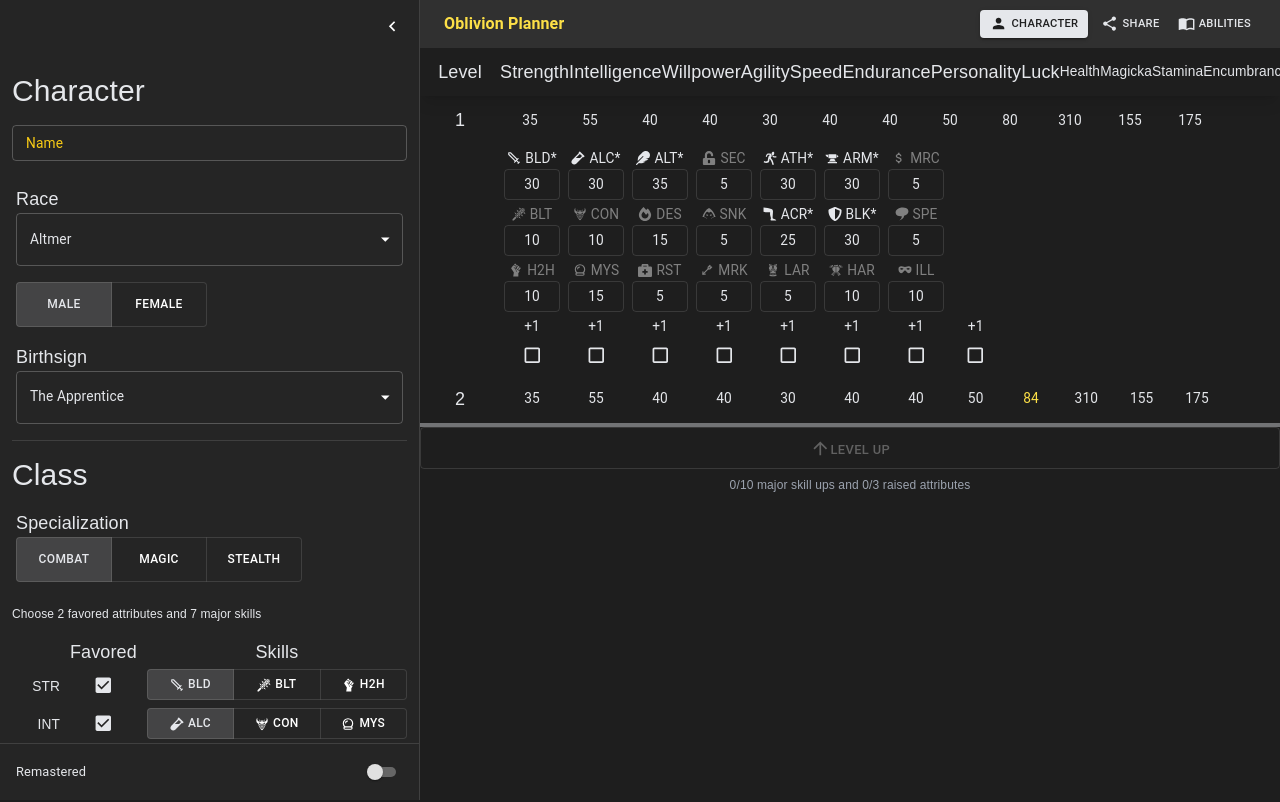
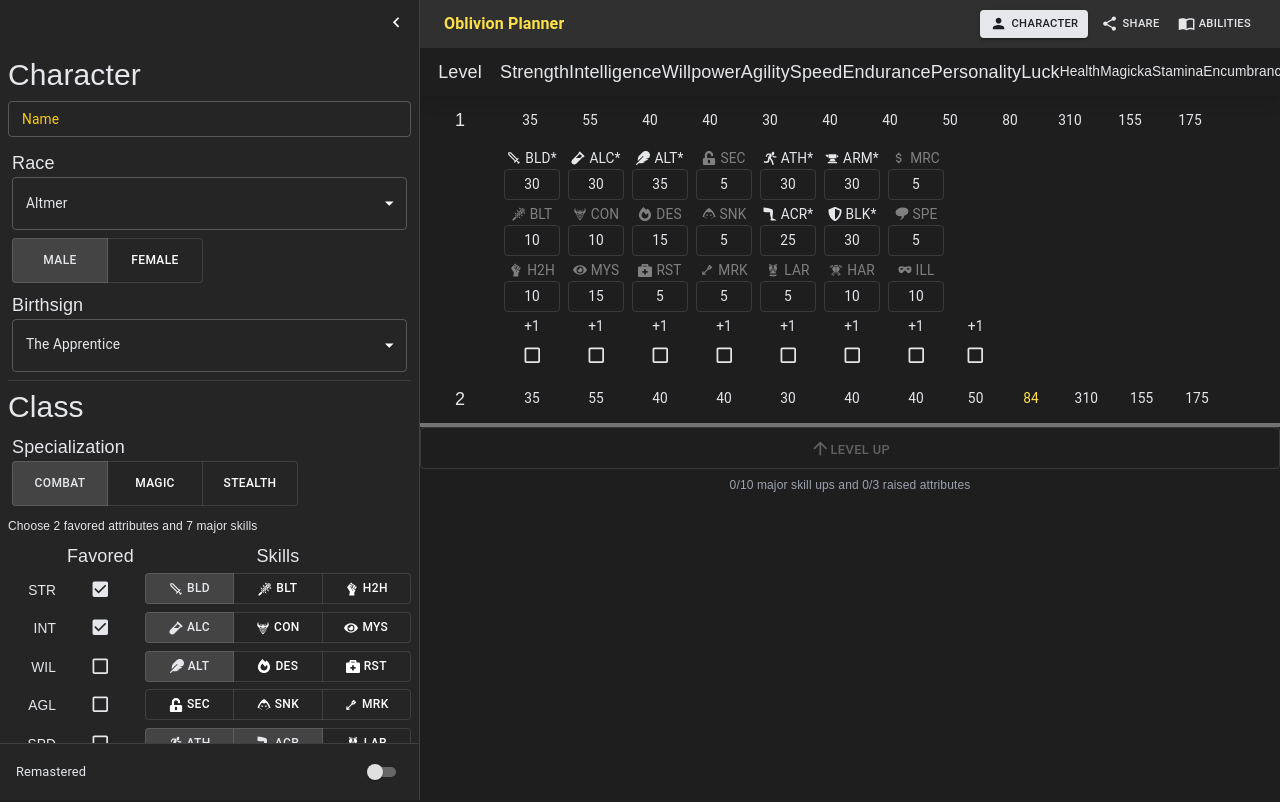
Before and after one commit to ScottMcDermid/oblivion-planner, a Next.js app: page / in a window 1280 px wide. Shown: the top 802 px of the page. Built offline with nearby package versions, Linux system fonts and the light colour scheme.

Commit message:
replaced mysticism icon

```diff
--- a/src/components/CharacterDialog.tsx
+++ b/src/components/CharacterDialog.tsx
@@ -109,7 +109,7 @@ function CharacterContent({
 
   return (
     <>
-      <div className="my-2 text-3xl">{characterName || 'Character'}</div>
+      <div className="my-1 text-3xl">{characterName || 'Character'}</div>
       <TextField
         label="Name"
         placeholder="e.g. Hero of Kvatch"
@@ -119,7 +119,7 @@ function CharacterContent({
         size="small"
         fullWidth
         slotProps={{ htmlInput: { maxLength: 255 } }}
-        sx={{ my: 1 }}
+        sx={{ my: 0.5 }}
       />
       <DropDown
         label="Race"
@@ -151,8 +151,8 @@ function CharacterContent({
         options={birthsigns}
         onChangeHandler={(birthsign) => setCharacterData({ birthsign: birthsign as Birthsign })}
       />
-      <Divider className="my-4" />
-      <div className="my-2 text-3xl">Class</div>
+      <Divider className="my-2" />
+      <div className="my-1 text-3xl">Class</div>
       <ToggleButtons
         label="Specialization"
         name="Specialization"
@@ -164,8 +164,8 @@ function CharacterContent({
           })
         }
       />
-      <div className="mt-6 text-xs">Choose 2 favored attributes and 7 major skills</div>
-      <div className="my-4 grid grid-cols-[3rem_1fr_3fr] place-items-center">
+      <div className="mt-3 text-xs">Choose 2 favored attributes and 7 major skills</div>
+      <div className="my-2 grid grid-cols-[3rem_1fr_3fr] place-items-center">
         <div></div>
         <div className="text-lg">Favored</div>
         <div className="text-lg">Skills</div>
@@ -265,12 +265,12 @@ export default function CharacterDialog(props: {
           },
         }}
       >
-        <div className="flex items-center justify-end p-2">
+        <div className="flex items-center justify-end p-1">
           <IconButton aria-label="close" onClick={props.handleClose}>
             <ChevronLeftIcon />
           </IconButton>
         </div>
-        <div className="min-h-0 flex-1 overflow-x-hidden overflow-y-auto p-3">
+        <div className="min-h-0 flex-1 overflow-x-hidden overflow-y-auto p-2">
           <CharacterContent remastered={props.remastered} />
         </div>
         {footer}
--- a/src/components/DropDown.tsx
+++ b/src/components/DropDown.tsx
@@ -14,7 +14,7 @@ export default function DropDown({
   onChangeHandler: (a: string) => void;
 }) {
   return (
-    <div className="mx-1 my-4 min-w-48">
+    <div className="mx-1 my-2 min-w-48">
       {label ? <div className="text-lg">{label}</div> : null}
       <Select
         className="w-full"
--- a/src/components/SkillIcon.tsx
+++ b/src/components/SkillIcon.tsx
@@ -22,8 +22,9 @@ import {
   FaFireAlt,
   FaUnlockAlt,
   FaBriefcaseMedical,
+  FaEye,
 } from 'react-icons/fa';
-import { TbArcheryArrow, TbCrystalBall } from 'react-icons/tb';
+import { TbArcheryArrow } from 'react-icons/tb';
 import { LuSword } from 'react-icons/lu';
 import { MdAttachMoney } from 'react-icons/md';
 
@@ -44,7 +45,7 @@ const iconBySkill: { [key in Skill]: React.ComponentType<IconBaseProps> } = {
   'Light Armor': GiLeatherArmor,
   Marksman: TbArcheryArrow,
   Mercantile: MdAttachMoney,
-  Mysticism: TbCrystalBall,
+  Mysticism: FaEye,
   Restoration: FaBriefcaseMedical,
   Security: FaUnlockAlt,
   Sneak: GiHood,
--- a/src/components/ToggleButtons.tsx
+++ b/src/components/ToggleButtons.tsx
@@ -16,7 +16,7 @@ export default function ToggleButtons({
   onChangeHandler: (a: string) => void;
 }) {
   return (
-    <div className="mx-1 my-4 min-w-48">
+    <div className="mx-1 my-2 min-w-48">
       {label ? <div className="text-lg">{label}</div> : null}
       <ToggleButtonGroup
         aria-labelledby={`${name}`}
```
